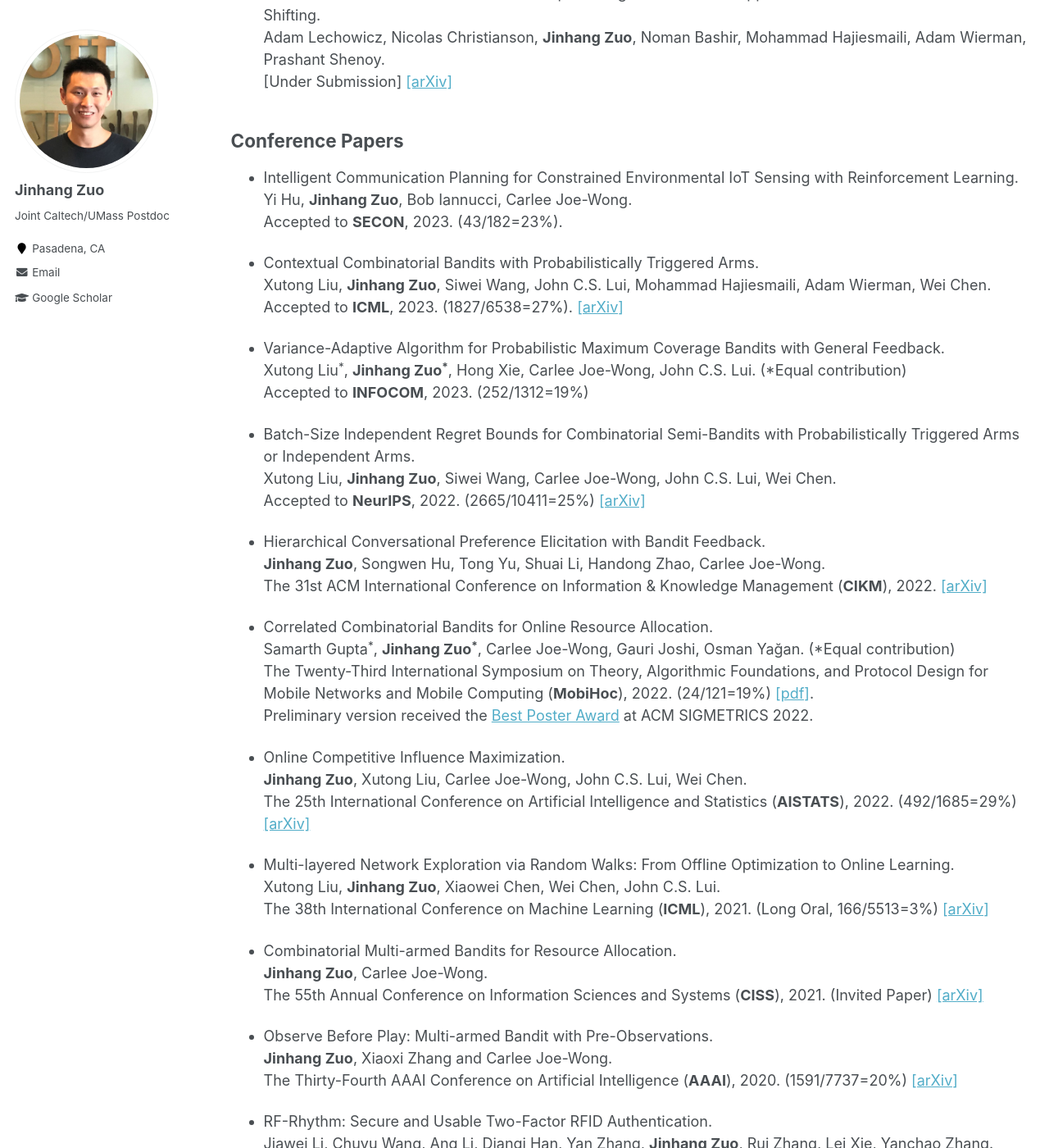
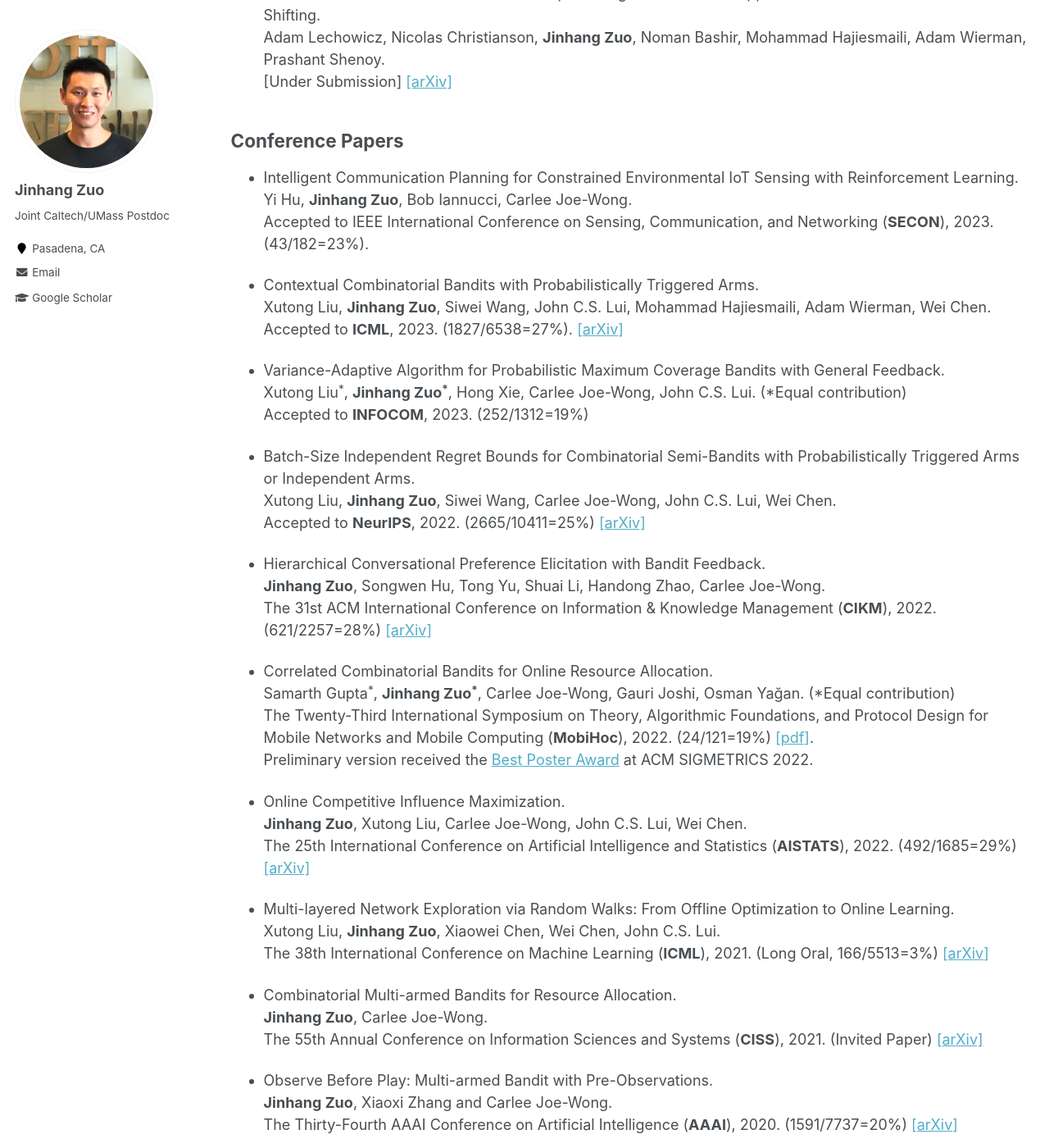
Before and after one commit to jhzuo/jhzuo.github.io, a Jekyll site: the page built from _pages/publications.md, in a window 1280 px wide and 1400 px high, scrolled down 363 px. Shown: the whole window at 82% size. Built offline with Jekyll 4.4.1, drawn with Linux system fonts in a browser that asks for light colours; some of the changed text lies outside the part shown.

Commit message:
pub update

```diff
--- a/_pages/publications.md
+++ b/_pages/publications.md
@@ -19,7 +19,7 @@
 ------
 - Intelligent Communication Planning for Constrained Environmental IoT Sensing with Reinforcement Learning.<br>
 Yi Hu, **Jinhang Zuo**, Bob Iannucci, Carlee Joe-Wong.<br>
-Accepted to **SECON**, 2023. (43/182=23%).
+Accepted to IEEE International Conference on Sensing, Communication, and Networking (**SECON**), 2023. (43/182=23%).
 
 - Contextual Combinatorial Bandits with Probabilistically Triggered Arms.<br>
 Xutong Liu, **Jinhang Zuo**, Siwei Wang, John C.S. Lui, Mohammad Hajiesmaili, Adam Wierman, Wei Chen.<br>
@@ -35,7 +35,7 @@
 
 - Hierarchical Conversational Preference Elicitation with Bandit Feedback.
 **Jinhang Zuo**, Songwen Hu, Tong Yu, Shuai Li, Handong Zhao, Carlee Joe-Wong.
-The 31st ACM International Conference on Information & Knowledge Management (**CIKM**), 2022. [[arXiv]](https://arxiv.org/abs/2209.06129)
+The 31st ACM International Conference on Information & Knowledge Management (**CIKM**), 2022. (621/2257=28%) [[arXiv]](https://arxiv.org/abs/2209.06129)
 
 - Correlated Combinatorial Bandits for Online Resource Allocation.
 Samarth Gupta<sup>\*</sup>, **Jinhang Zuo<sup>\*</sup>**, Carlee Joe-Wong, Gauri Joshi, Osman Yağan. (*Equal contribution)<br>
@@ -65,7 +65,7 @@
 Journal Papers
 ------
 - Learning with Side Information: Online Resource Control for 5G/6G Disaggregated RANs.<br>
-Xiaoxi Zhang, **Jinhang Zuo #**, Zhe Huang, Zhi Zhou, Xu Chen, Carlee Joe-Wong.<br>
+Xiaoxi Zhang, **Jinhang Zuo**, Zhe Huang, Zhi Zhou, Xu Chen, Carlee Joe-Wong.<br>
 Accepted to IEEE Journal on Selected Areas in Communications, 2023.
 
 - Rhythmic RFID Authentication.
```
